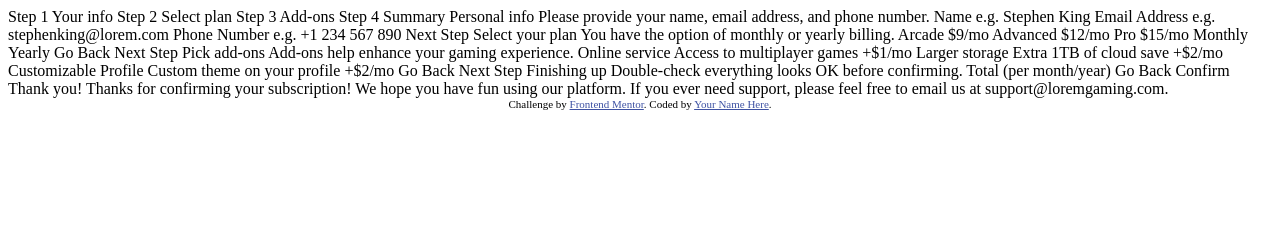
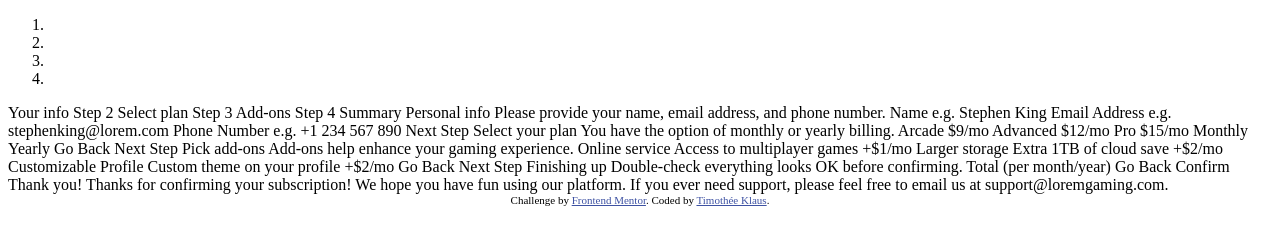
Before and after one commit to TomyStark777/Multi-Step-Form, a plain HTML site: page index.html in a window 1280 px wide. Drawn offline with Linux system fonts and the light colour scheme.

Commit message:
Création d'une liste ordonnée pour les étapes

```diff
--- a/index.html
+++ b/index.html
@@ -15,10 +15,22 @@
   </style>
 </head>
 <body>
+  <div class="container">
+    <div class="sidebar">
+      <ol type="1">
+        <li>
+
+        </li>
+        <li></li>
+        <li></li>
+        <li></li>
+      </ol>
+    </div>
+  </div>
 
   <!-- Sidebar start -->
 
-  Step 1
+
   Your info
 
   Step 2
@@ -120,7 +132,7 @@
 
   <div class="attribution">
     Challenge by <a href="https://www.frontendmentor.io?ref=challenge" target="_blank">Frontend Mentor</a>.
-    Coded by <a href="#">Your Name Here</a>.
+    Coded by <a href="#">Timothée Klaus</a>.
   </div>
 </body>
 </html>
```
